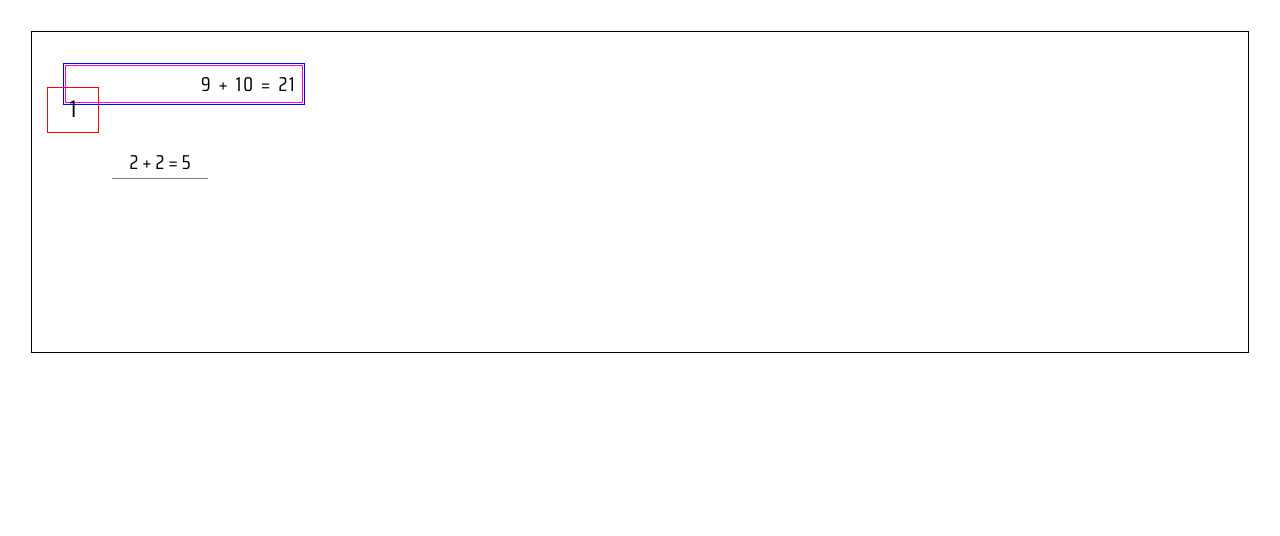
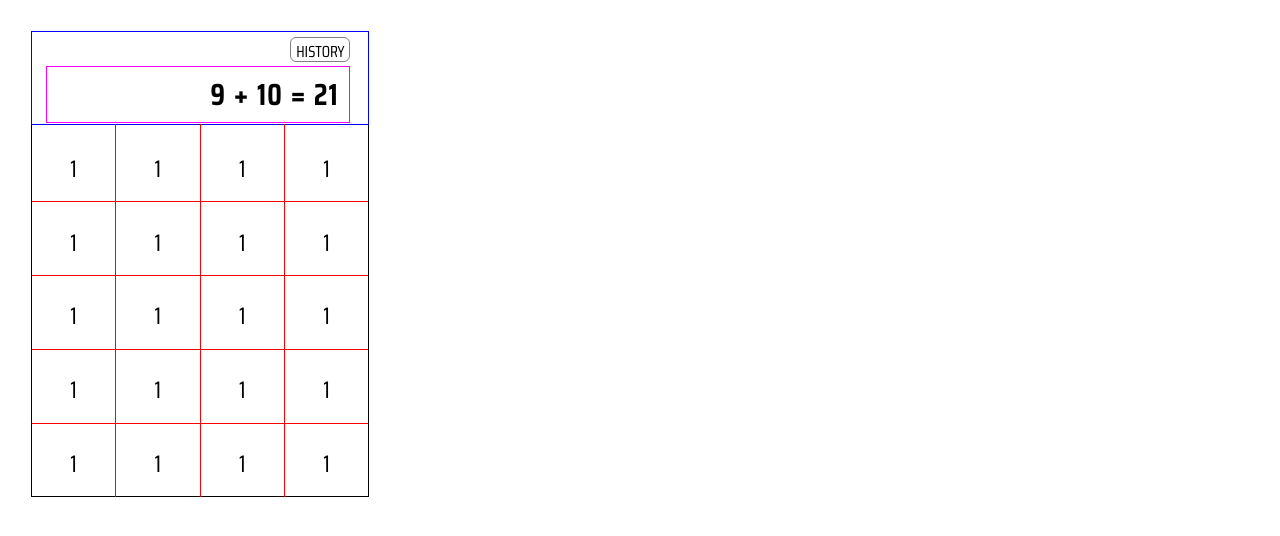
Before and after one commit to Rio0628/calculator2.0, a React (Create React App) app: page / in a window 1280 px wide. Shown: the top 536 px of the page. Built offline with nearby package versions, Linux system fonts and the light colour scheme.

Commit message:
Populated calculator with main elements
- Created different rows for the Button components.
- Created the history button that will show the user past calculations.
- Added the main to the buttons.
- Gave the main position to the application.

```diff
--- a/src/App.js
+++ b/src/App.js
@@ -6,14 +6,46 @@ import IndHistCalc from './components/IndHistCalc';
 
 class App extends React.Component {
   render () {
+
+
     return (
       <div className="container">
+        <div className='historyBtn'>History</div>
         <Result />
         <div className='buttonsContainer'>
-          <Button />
+          <div className='indRowBtns one'>
+            <Button className='button'/>
+            <Button className='button'/>
+            <Button className='button'/>
+            <Button className='button'/>
+          </div>
+          <div className='indRowBtns two'>
+            <Button className='button'/>
+            <Button className='button'/>
+            <Button className='button'/>
+            <Button className='button'/>
+          </div>
+          <div className='indRowBtns three'>
+            <Button className='button'/>
+            <Button className='button'/>
+            <Button className='button'/>
+            <Button className='button'/>
+          </div>
+          <div className='indRowBtns four'>
+            <Button className='button'/>
+            <Button className='button'/>
+            <Button className='button'/>
+            <Button className='button'/>
+          </div>
+          <div className='indRowBtns five'>
+            <Button className='button dot'/>
+            <Button className='button zero'/>
+            <Button className='button plusMns'/>
+            <Button className='button equals'/>
+          </div>
         </div>
 
-        <IndHistCalc />
+        {/* <IndHistCalc /> */}
       </div>
     );
   }
--- a/src/components/Button.js
+++ b/src/components/Button.js
@@ -2,8 +2,8 @@ import React from 'react';
 
 const Button = (props) => {
     return (
-        <div className='button'>
-            1
+        <div className={props.className}>
+            <p className='buttonHeading'>1</p>
         </div>
     )
 }
--- a/src/index.css
+++ b/src/index.css
@@ -5,7 +5,8 @@ body {
 }
 
 .container {
-  height: 20rem;
+  height: 29rem;
+  width: 21rem;
   font-family: 'Saira Condensed';
   margin: 2rem;
   outline: 1px solid black;
@@ -15,46 +16,90 @@ body {
 
 .button {
   position: relative;
-  top: 1rem;
-  left: 1rem;
-  height: 2.5rem;
-  width: 2.5rem;
+  /* top: 1rem;
+  left: 1rem; */
+  height: 4.58rem;
+  width: 4.58rem;
+  padding: 2px 5px;
+  border-bottom: 1px solid red;
+  border-left: 1px solid red;
+  cursor: pointer;
+}
+
+.button:nth-of-type(1) {
+  border-left: none;
+}
+
+.button.dot, .button.zero, .button.plusMns, .button.equals{
+  border-bottom: none;
+}
+
+.buttonHeading {
   font-size: 1.5rem;
   text-align: center;
-  padding: 2px 5px;
-  outline: 1px solid red;
 }
+
+.buttonsContainer {
+  position: relative;
+  bottom: 3.2rem;
+  height: 23.1rem;
+  /* outline: 1px solid red; */
+  display: grid;
+}
+
+.indRowBtns {
+  height: 4.5rem;
+  /* background: magenta; */
+  display: flex;
+  /* outline: 1px solid blue; */
+}
+
 
 /* -- RESULT STYLES -- */
 
 .resultContainer {
   position: relative;
-  height: 2.5rem;
-  width: 15rem;
-  left: 2rem;
-  top: 2rem;
+  bottom: 3.2rem;
+  height: 5.7rem;
+  width: 21rem;
+  /* left: 2rem; */
+  /* top: 2rem; */
   outline: 1px solid blue;
 }
 
 .result {
   position: relative;
-  top: 2px;
-  left: 2px;
-  height: 2rem;
-  width: 14.1rem;
-  font-size: 20px;
+  top: 35px;
+  left: 15px;
+  height: 2.8rem;
+  width: 17.6rem;
+  font-size: 1.8rem;
+  font-weight: 600;
   text-align: right;
   letter-spacing: 2px;
-  padding: 2px 5px;
+  padding: 5px 10px;
   overflow: hidden;
   outline: 1px solid magenta;
+}
+
+.historyBtn {
+  position: relative;
+  top: 6px;
+  left: 16.2rem;
+  height: 1.3rem;
+  width: 3rem;
+  text-transform: uppercase;
+  padding: 1px 5px;
+  border-radius: 5px;
+  outline: 1px solid gray;
+  cursor: pointer;
 }
 
 /* -- IND HISTORY CALCULATION STYLES -- */
 
 .indCalculation {
   position: relative;
-  left: 5rem;
+  left: 25rem;
   top: 10px;
   height: 2rem;
   width: 6rem;
```
